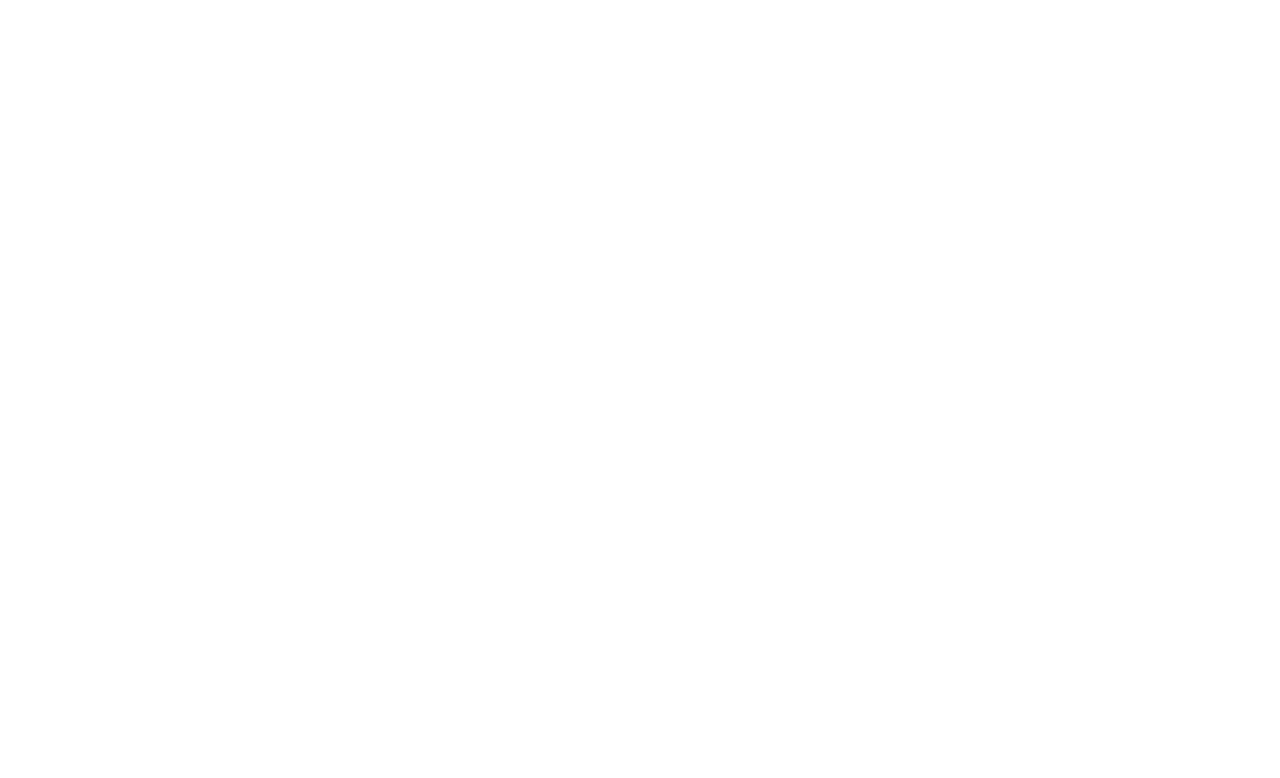
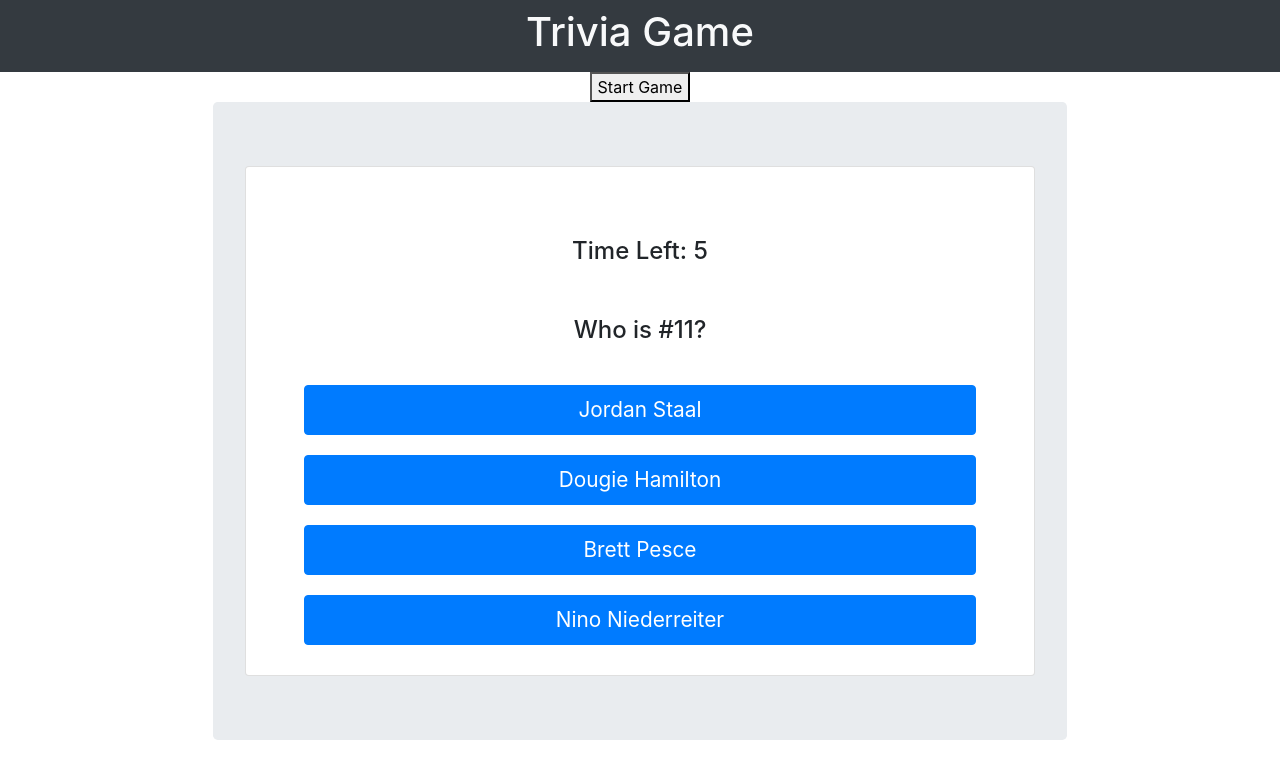
Before and after one commit to psoneill/TriviaGame, a plain HTML site: page index.html in a window 1280 px wide. Drawn offline with nearby package versions, Linux system fonts and the light colour scheme.

Commit message:
Adding game logic, game board html, and css

```diff
--- a/assets/css/style.css
+++ b/assets/css/style.css
@@ -0,0 +1,15 @@
+.card-title{
+    margin:50px 0px 30px 0px;
+}
+
+.btn-primary {
+    margin:10px 0px 10px 0px;
+    width:90%;
+    height:50px;
+    text-align: center;
+    font-size:1.3em;
+}
+
+#timeLeft,#questionText {
+    border:0px solid;
+}
--- a/assets/javascript/app.js
+++ b/assets/javascript/app.js
@@ -0,0 +1,81 @@
+var questions = {
+    question1: {
+        questionText: "Who is #11?",
+        questionAnswer: "Jordan Staal",
+        questionOptions: ["Jordan Staal", "Dougie Hamilton", "Brett Pesce", "Nino Niederreiter"]
+    },
+    question2: {
+        questionText: "Who is #74?",
+        questionAnswer: "Jaccob Slavin",
+        questionOptions: ["Jaccob Slavin", "Sebastian Aho", "Martin Necas", "Lucas Wallmark"]
+    }
+}
+
+$(document).ready(function() {
+    $("#startGame").on("click", gameStart(questions.question1));
+
+    var time=10;
+    var questionNumber;
+    var correctAnswer;
+    var rightCount=0;
+    var wrongCount=0;
+    var countdownRunning=false;
+
+    function gameStart(questionIndex) {
+        if (!countdownRunning) {
+            questionNumber=1;
+            setOptions(questionIndex);
+            intervalId = setInterval(countdown, 1000);
+            countdownRunning = true;
+        }
+    }
+
+    function countdown() {
+        time= time - 1;
+        if(time=="-1") {
+            startNextRound();
+        }
+        $("#timeLeft").text("Time Left: " + time);
+    }
+
+    function setOptions(question) {
+        correctAnswer = question.questionAnswer;
+        $("#questionText").text(question.questionText);
+        for(i=0; i<4; i++) {
+            var answerHold = $("#Answer"+(i+1));
+            answerHold.text(question.questionOptions[i]);
+        }
+    }
+
+    function startNextRound() {
+        questionNumber++;
+        var questionIndex = "question" + questionNumber;
+        time=11;
+        setOptions(questions[questionIndex]);
+    }
+
+    function AnswerAnimation(color) {
+        $("#timeLeft,#questionText").css("borderColor",color);
+        $("#timeLeft,#questionText").animate({
+            borderRightWidth: 500,
+            borderLeftWidth: 500
+          }, 200 );
+        $("#timeLeft,#questionText").animate({
+            borderRightWidth: 0,
+            borderLeftWidth: 0
+        }, 200 );
+    }
+
+    $(".btn-primary").on("click",function(){
+        if($(this).text() == correctAnswer) {
+            rightCount++;
+            AnswerAnimation("green");
+            startNextRound();
+        } else {
+            wrongCount++;
+            AnswerAnimation("red");
+            startNextRound();
+        }
+    });
+
+});
--- a/index.html
+++ b/index.html
@@ -5,8 +5,36 @@
     <meta name="viewport" content="width=device-width, initial-scale=1.0">
     <meta http-equiv="X-UA-Compatible" content="ie=edge">
     <title>Document</title>
+    <link rel="stylesheet" href="https://maxcdn.bootstrapcdn.com/bootstrap/4.0.0/css/bootstrap.min.css" integrity="sha384-Gn5384xqQ1aoWXA+058RXPxPg6fy4IWvTNh0E263XmFcJlSAwiGgFAW/dAiS6JXm" crossorigin="anonymous">
+    <link rel="stylesheet" href="assets/css/style.css">
 </head>
 <body>
-
+    <div class="container-fluid">
+        <div class="row">
+            <div class="col-12 p-2 text-center bg-dark header">
+                <h1 class="text-light">Trivia Game</h1>
+            </div>
+        </div>
+        <div class="row justify-content-center">
+            <button id="startGame">Start Game</button>
+        </div>
+        <div class="row justify-content-center">
+            <div class="jumbotron col-8 text-center">
+                <div class="card">
+                    <!-- <img class="card-img-top" src="..." alt="Card image cap"> -->
+                    <div class="card-body">
+                        <h4 id="timeLeft" class="card-title">Time Left: 10</h5>
+                        <h4 id="questionText" class="card-title">Question</h5>
+                        <button id="Answer1" class="btn btn-primary">Answer 1</button>
+                        <button id="Answer2" class="btn btn-primary">Answer 2</button>
+                        <button id="Answer3" class="btn btn-primary">Answer 3</button>
+                        <button id="Answer4" class="btn btn-primary">Answer 4</button>
+                    </div>
+                </div>
+            </div>
+        </div>
+    </div>
+    <script type="text/javascript" src="https://cdnjs.cloudflare.com/ajax/libs/jquery/3.2.1/jquery.min.js"></script>
+    <script src="assets/javascript/app.js"></script>
 </body>
 </html>
```
